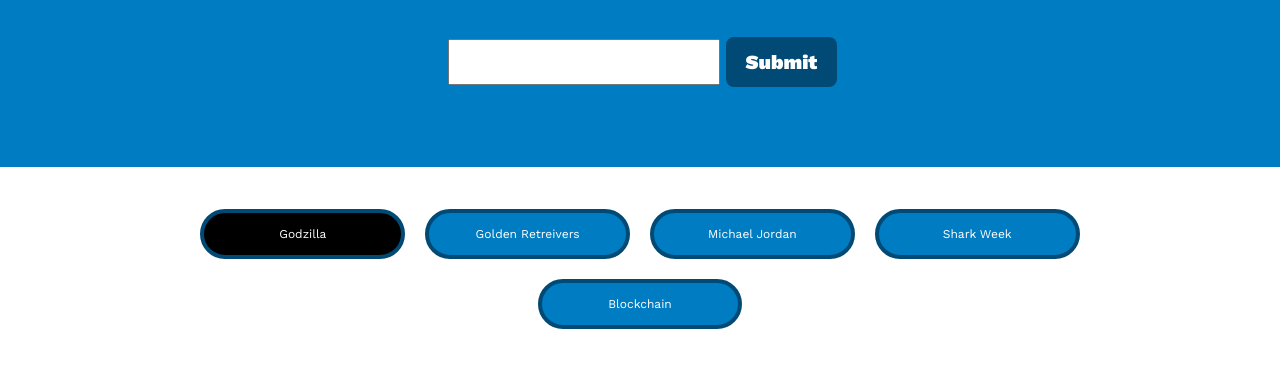
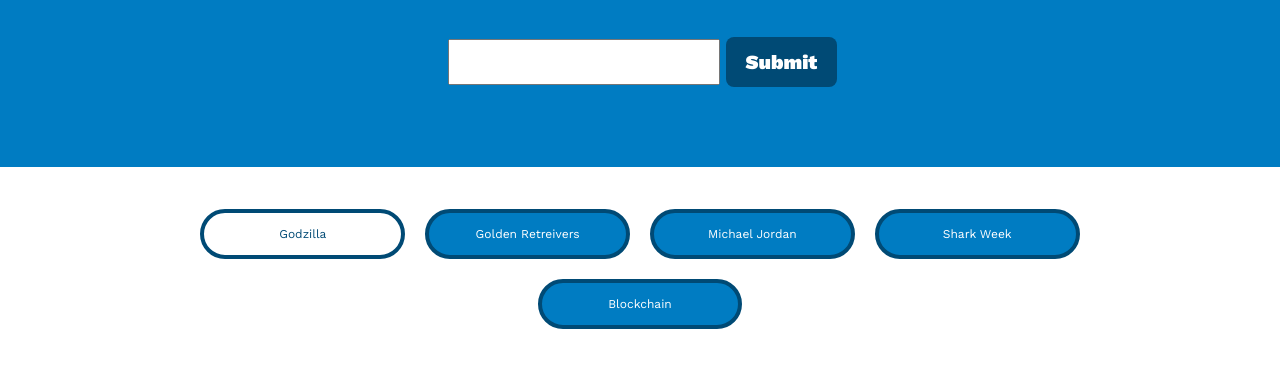
Before and after one commit to alexanderjbeal/GIF-Generator, a plain HTML site: page index.html in a window 1280 px wide. In both pictures the pointer is over the button "Godzilla". Shown: the part 237-604 px from the top of the page. Drawn offline with nearby package versions, Linux system fonts and the light colour scheme.

Commit message:
intial text/commit

```diff
--- a/assets/css/style.css
+++ b/assets/css/style.css
@@ -62,14 +62,14 @@ p {
       color: white;
       padding: 12px;
       width: 20%;
-      border: 4px solid rgb(0, 74, 117);;
+      border: 4px solid rgb(0, 74, 117);
       font-size: 12px;
       background: #007cc2;
   }
 
   .gif-button:hover {
-      background: black;
-      color: white;
+      background: white;
+      color: rgb(0, 74, 117);;
   }
 
   /* INPUT */
```
